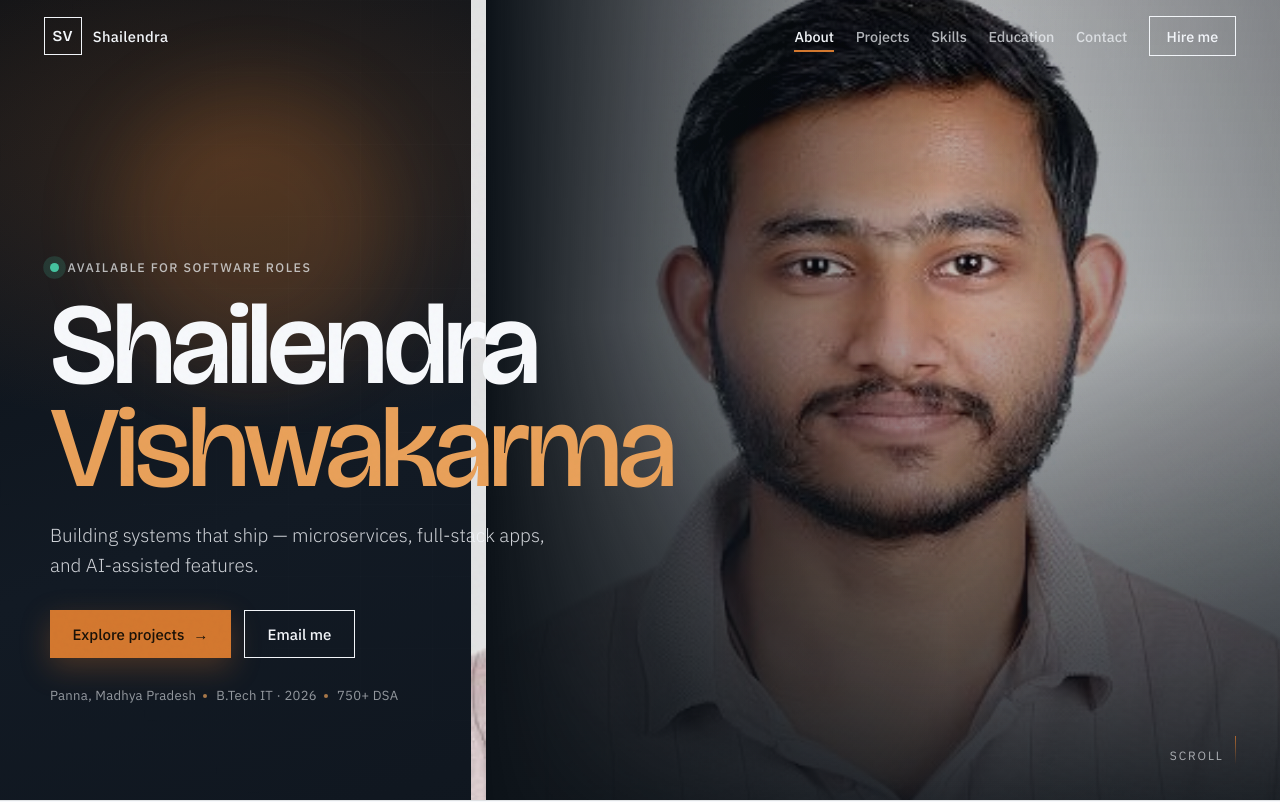
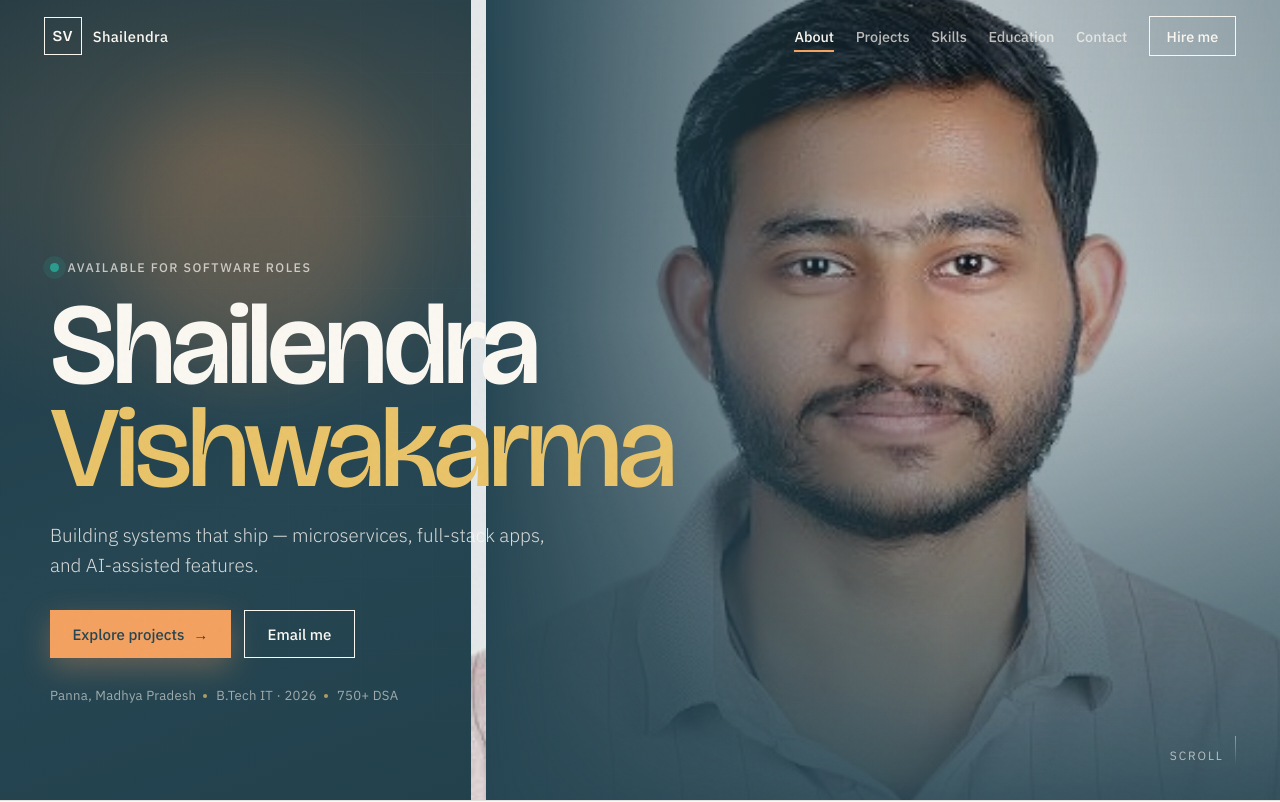
Before and after one commit to Shailendra0320/shailendra-portfolio, a React (Vite) app: page / in a window 1280 px wide. Shown: the top 802 px of the page. Built offline with nearby package versions, Linux system fonts and the light colour scheme.

Commit message:
Apply Coolors palette across the portfolio UI.
Use 264653, 2a9d8f, e9c46a, f4a261, and e76f51 for brand colors.

```diff
--- a/src/App.css
+++ b/src/App.css
@@ -9,7 +9,7 @@
   left: 0;
   height: 3px;
   z-index: 60;
-  background: linear-gradient(90deg, var(--accent), var(--accent-soft));
+  background: linear-gradient(90deg, var(--teal), var(--accent), var(--coral));
   box-shadow: 0 0 16px var(--glow);
   pointer-events: none;
 }
@@ -48,7 +48,7 @@
   justify-content: space-between;
   min-height: var(--nav-h);
   padding: 0.85rem clamp(1.25rem, 4vw, 2.75rem);
-  color: #f3f6fa;
+  color: #fbf8f2;
   transition:
     background 0.35s ease,
     color 0.35s ease,
@@ -59,7 +59,7 @@
 .nav--scrolled,
 .nav--open {
   color: var(--ink);
-  background: rgba(238, 241, 245, 0.86);
+  background: rgba(251, 248, 242, 0.86);
   backdrop-filter: blur(16px);
   box-shadow: 0 1px 0 var(--line);
 }
@@ -129,9 +129,9 @@
 }
 
 .nav__cta:hover {
-  background: var(--accent);
-  border-color: var(--accent) !important;
-  color: #1a1208 !important;
+  background: var(--teal);
+  border-color: var(--teal) !important;
+  color: #fff !important;
 }
 
 .nav__burger {
@@ -167,17 +167,17 @@
   display: grid;
   align-items: end;
   overflow: hidden;
-  color: #f3f6fa;
-  background: #0c1218;
+  color: #fbf8f2;
+  background: #264653;
 }
 
 .hero__atmosphere {
   position: absolute;
   inset: 0;
   background:
-    radial-gradient(900px 500px at 18% 20%, rgba(212, 120, 47, 0.2), transparent 55%),
-    radial-gradient(700px 480px at 78% 30%, rgba(31, 111, 106, 0.28), transparent 50%),
-    linear-gradient(160deg, #0b1016 0%, #121a24 48%, #0e141c 100%);
+    radial-gradient(900px 500px at 18% 20%, rgba(244, 162, 97, 0.2), transparent 55%),
+    radial-gradient(700px 480px at 78% 30%, rgba(42, 157, 143, 0.28), transparent 50%),
+    linear-gradient(160deg, #1d3843 0%, #264653 48%, #1f3d48 100%);
 }
 
 .hero__orb {
@@ -193,7 +193,7 @@
   height: 280px;
   top: 12%;
   left: 8%;
-  background: rgba(212, 120, 47, 0.35);
+  background: rgba(244, 162, 97, 0.35);
 }
 
 .hero__orb--b {
@@ -201,7 +201,7 @@
   height: 340px;
   right: 18%;
   bottom: 18%;
-  background: rgba(31, 111, 106, 0.35);
+  background: rgba(42, 157, 143, 0.35);
   animation-delay: -4s;
 }
 
@@ -210,8 +210,8 @@
   inset: 0;
   opacity: 0.18;
   background-image:
-    linear-gradient(rgba(243, 246, 250, 0.08) 1px, transparent 1px),
-    linear-gradient(90deg, rgba(243, 246, 250, 0.08) 1px, transparent 1px);
+    linear-gradient(rgba(251, 248, 242, 0.08) 1px, transparent 1px),
+    linear-gradient(90deg, rgba(251, 248, 242, 0.08) 1px, transparent 1px);
   background-size: 72px 72px;
   mask-image: radial-gradient(circle at 40% 40%, black 20%, transparent 75%);
 }
@@ -238,8 +238,8 @@
   position: absolute;
   inset: 0;
   background:
-    linear-gradient(90deg, #0c1218 0%, rgba(12, 18, 24, 0.55) 28%, rgba(12, 18, 24, 0.08) 58%, rgba(12, 18, 24, 0.35) 100%),
-    linear-gradient(180deg, rgba(12, 18, 24, 0.15) 0%, rgba(12, 18, 24, 0.05) 40%, rgba(12, 18, 24, 0.88) 100%);
+    linear-gradient(90deg, #264653 0%, rgba(38, 70, 83, 0.55) 28%, rgba(38, 70, 83, 0.08) 58%, rgba(38, 70, 83, 0.35) 100%),
+    linear-gradient(180deg, rgba(38, 70, 83, 0.15) 0%, rgba(38, 70, 83, 0.05) 40%, rgba(38, 70, 83, 0.88) 100%);
 }
 
 .hero__content {
@@ -260,7 +260,7 @@
   font-weight: 500;
   letter-spacing: 0.12em;
   text-transform: uppercase;
-  color: rgba(243, 246, 250, 0.72);
+  color: rgba(251, 248, 242, 0.72);
   margin-bottom: 1.15rem;
 }
 
@@ -268,8 +268,8 @@
   width: 0.55rem;
   height: 0.55rem;
   border-radius: 50%;
-  background: #45c4a0;
-  box-shadow: 0 0 0 0 rgba(69, 196, 160, 0.55);
+  background: #2a9d8f;
+  box-shadow: 0 0 0 0 rgba(42, 157, 143, 0.55);
   animation: pulse 2s ease-out infinite;
 }
 
@@ -285,11 +285,11 @@
 }
 
 .hero__first {
-  color: #f7f9fc;
+  color: #fbf8f2;
 }
 
 .hero__last {
-  color: var(--accent-soft);
+  color: var(--sand);
   font-weight: 500;
 }
 
@@ -298,7 +298,7 @@
   font-size: clamp(1.02rem, 2vw, 1.18rem);
   line-height: 1.6;
   font-weight: 300;
-  color: rgba(243, 246, 250, 0.84);
+  color: rgba(251, 248, 242, 0.84);
   margin-bottom: 1.85rem;
 }
 
@@ -314,7 +314,7 @@
   flex-wrap: wrap;
   gap: 0.7rem 1.25rem;
   font-size: 0.82rem;
-  color: rgba(243, 246, 250, 0.58);
+  color: rgba(251, 248, 242, 0.58);
   letter-spacing: 0.02em;
 }
 
@@ -330,7 +330,7 @@
   width: 4px;
   height: 4px;
   border-radius: 50%;
-  background: rgba(233, 161, 90, 0.7);
+  background: rgba(233, 196, 106, 0.7);
   transform: translateY(-50%);
 }
 
@@ -345,7 +345,7 @@
   font-size: 0.75rem;
   letter-spacing: 0.16em;
   text-transform: uppercase;
-  color: rgba(243, 246, 250, 0.65);
+  color: rgba(251, 248, 242, 0.65);
 }
 
 .hero__scroll i {
@@ -377,7 +377,7 @@
 
 .marquee__track em {
   margin: 0 1.1rem;
-  color: var(--accent);
+  color: var(--teal);
   font-style: normal;
 }
 
@@ -405,12 +405,13 @@
 
 .btn--primary {
   background: var(--accent);
-  color: #1a1208;
-  box-shadow: 0 10px 30px rgba(212, 120, 47, 0.28);
+  color: #264653;
+  box-shadow: 0 10px 30px rgba(244, 162, 97, 0.32);
 }
 
 .btn--primary:hover {
-  background: var(--accent-soft);
+  background: var(--coral);
+  color: #fff;
 }
 
 .btn--ghost {
@@ -419,7 +420,7 @@
 }
 
 .hero .btn--ghost:hover {
-  background: rgba(243, 246, 250, 0.08);
+  background: rgba(251, 248, 242, 0.08);
 }
 
 .btn--wide {
@@ -475,7 +476,7 @@
 /* —— About —— */
 .about {
   background:
-    radial-gradient(700px 320px at 90% 0%, rgba(212, 120, 47, 0.1), transparent 55%),
+    radial-gradient(700px 320px at 90% 0%, rgba(244, 162, 97, 0.1), transparent 55%),
     var(--paper);
 }
 
@@ -514,6 +515,7 @@
 
 .about__stats li:hover {
   background: #fff;
+  box-shadow: inset 0 3px 0 var(--teal);
 }
 
 .about__stats strong {
@@ -555,7 +557,7 @@
 }
 
 .project:hover {
-  background: linear-gradient(90deg, rgba(212, 120, 47, 0.07), transparent 70%);
+  background: linear-gradient(90deg, rgba(42, 157, 143, 0.1), rgba(244, 162, 97, 0.08), transparent 75%);
 }
 
 .project__rail {
@@ -680,29 +682,29 @@
   letter-spacing: 0.02em;
   color: var(--ink-mid);
   padding: 0.35rem 0.65rem;
-  background: rgba(16, 21, 28, 0.04);
+  background: rgba(38, 70, 83, 0.04);
   border: 1px solid var(--line);
 }
 
 /* —— Skills —— */
 .skills {
   background:
-    radial-gradient(800px 420px at 10% 0%, rgba(212, 120, 47, 0.14), transparent 50%),
-    radial-gradient(700px 400px at 90% 80%, rgba(31, 111, 106, 0.18), transparent 50%),
-    #10151c;
-  color: #eef2f6;
+    radial-gradient(800px 420px at 10% 0%, rgba(244, 162, 97, 0.14), transparent 50%),
+    radial-gradient(700px 400px at 90% 80%, rgba(42, 157, 143, 0.18), transparent 50%),
+    #264653;
+  color: #f6f1e8;
 }
 
 .skills .section__label {
-  color: var(--accent-soft);
+  color: var(--sand);
 }
 
 .skills .section__title {
-  color: #f7f9fc;
+  color: #fbf8f2;
 }
 
 .skills .section__title em {
-  color: var(--accent-soft);
+  color: var(--sand);
 }
 
 .skills__grid {
@@ -713,14 +715,14 @@
 
 .skill-group {
   padding: 1.45rem 1.4rem;
-  border: 1px solid rgba(243, 246, 250, 0.1);
-  background: rgba(243, 246, 250, 0.03);
+  border: 1px solid rgba(251, 248, 242, 0.1);
+  background: rgba(251, 248, 242, 0.03);
   transition: border-color 0.25s ease, background 0.25s ease, transform 0.25s ease;
 }
 
 .skill-group:hover {
-  border-color: rgba(233, 161, 90, 0.45);
-  background: rgba(243, 246, 250, 0.05);
+  border-color: rgba(233, 196, 106, 0.45);
+  background: rgba(251, 248, 242, 0.05);
   transform: translateY(-3px);
 }
 
@@ -737,13 +739,13 @@
   font-weight: 600;
   letter-spacing: 0.12em;
   text-transform: uppercase;
-  color: var(--accent-soft);
+  color: var(--sand);
 }
 
 .skill-group__head span {
   font-family: var(--font-display);
   font-size: 1.1rem;
-  color: rgba(243, 246, 250, 0.35);
+  color: rgba(251, 248, 242, 0.35);
 }
 
 .skill-group ul {
@@ -755,14 +757,14 @@
 .skill-group li {
   font-size: 0.86rem;
   font-weight: 400;
-  color: rgba(238, 242, 246, 0.88);
+  color: rgba(246, 241, 232, 0.88);
   padding: 0.38rem 0.7rem;
-  border: 1px solid rgba(243, 246, 250, 0.12);
+  border: 1px solid rgba(251, 248, 242, 0.12);
   transition: border-color 0.2s ease, color 0.2s ease;
 }
 
 .skill-group li:hover {
-  border-color: rgba(233, 161, 90, 0.55);
+  border-color: rgba(233, 196, 106, 0.55);
   color: #fff;
 }
 
@@ -832,8 +834,8 @@
 /* —— Contact —— */
 .contact {
   background:
-    radial-gradient(700px 360px at 80% 0%, rgba(212, 120, 47, 0.14), transparent 55%),
-    linear-gradient(180deg, #e3e8ef, var(--paper));
+    radial-gradient(700px 360px at 80% 0%, rgba(244, 162, 97, 0.14), transparent 55%),
+    linear-gradient(180deg, #ebe4d6, var(--paper));
 }
 
 .contact__panel {
@@ -957,13 +959,13 @@
 
 @keyframes pulse {
   0% {
-    box-shadow: 0 0 0 0 rgba(69, 196, 160, 0.55);
+    box-shadow: 0 0 0 0 rgba(42, 157, 143, 0.55);
   }
   70% {
-    box-shadow: 0 0 0 10px rgba(69, 196, 160, 0);
+    box-shadow: 0 0 0 10px rgba(42, 157, 143, 0);
   }
   100% {
-    box-shadow: 0 0 0 0 rgba(69, 196, 160, 0);
+    box-shadow: 0 0 0 0 rgba(42, 157, 143, 0);
   }
 }
 
@@ -1013,8 +1015,8 @@
 
   .hero__portrait-fade {
     background:
-      linear-gradient(180deg, rgba(12, 18, 24, 0.35) 0%, rgba(12, 18, 24, 0.55) 45%, rgba(12, 18, 24, 0.94) 100%),
-      linear-gradient(90deg, rgba(12, 18, 24, 0.7), rgba(12, 18, 24, 0.25));
+      linear-gradient(180deg, rgba(38, 70, 83, 0.35) 0%, rgba(38, 70, 83, 0.55) 45%, rgba(38, 70, 83, 0.94) 100%),
+      linear-gradient(90deg, rgba(38, 70, 83, 0.7), rgba(38, 70, 83, 0.25));
   }
 
   .hero__content {
@@ -1054,7 +1056,7 @@
     flex-direction: column;
     justify-content: center;
     gap: 1.6rem;
-    background: rgba(238, 241, 245, 0.97);
+    background: rgba(251, 248, 242, 0.97);
     backdrop-filter: blur(18px);
     color: var(--ink);
     font-size: 1.4rem;
--- a/src/index.css
+++ b/src/index.css
@@ -1,17 +1,20 @@
 :root {
-  --ink: #10151c;
-  --ink-mid: #2a3340;
-  --ink-soft: #5a6573;
-  --paper: #eef1f5;
-  --paper-2: #e3e8ef;
-  --snow: #f7f9fc;
-  --accent: #d4782f;
-  --accent-soft: #e9a15a;
-  --accent-deep: #b35e1a;
-  --teal: #1f6f6a;
-  --line: rgba(16, 21, 28, 0.1);
-  --line-strong: rgba(16, 21, 28, 0.18);
-  --glow: rgba(212, 120, 47, 0.22);
+  /* Coolors: 264653 · 2a9d8f · e9c46a · f4a261 · e76f51 */
+  --ink: #264653;
+  --ink-mid: #3a5a68;
+  --ink-soft: #5c7a86;
+  --teal: #2a9d8f;
+  --sand: #e9c46a;
+  --accent: #f4a261;
+  --accent-soft: #e9c46a;
+  --accent-deep: #e76f51;
+  --coral: #e76f51;
+  --paper: #f6f1e8;
+  --paper-2: #ebe4d6;
+  --snow: #fbf8f2;
+  --line: rgba(38, 70, 83, 0.12);
+  --line-strong: rgba(38, 70, 83, 0.2);
+  --glow: rgba(244, 162, 97, 0.28);
   --font-display: 'Bricolage Grotesque', sans-serif;
   --font-body: 'IBM Plex Sans', sans-serif;
   --max: 1180px;
@@ -73,7 +76,7 @@ p {
 }
 
 ::selection {
-  background: rgba(212, 120, 47, 0.28);
+  background: rgba(42, 157, 143, 0.28);
   color: var(--ink);
 }
 
```
Also changed, not shown: public/favicon.svg.
